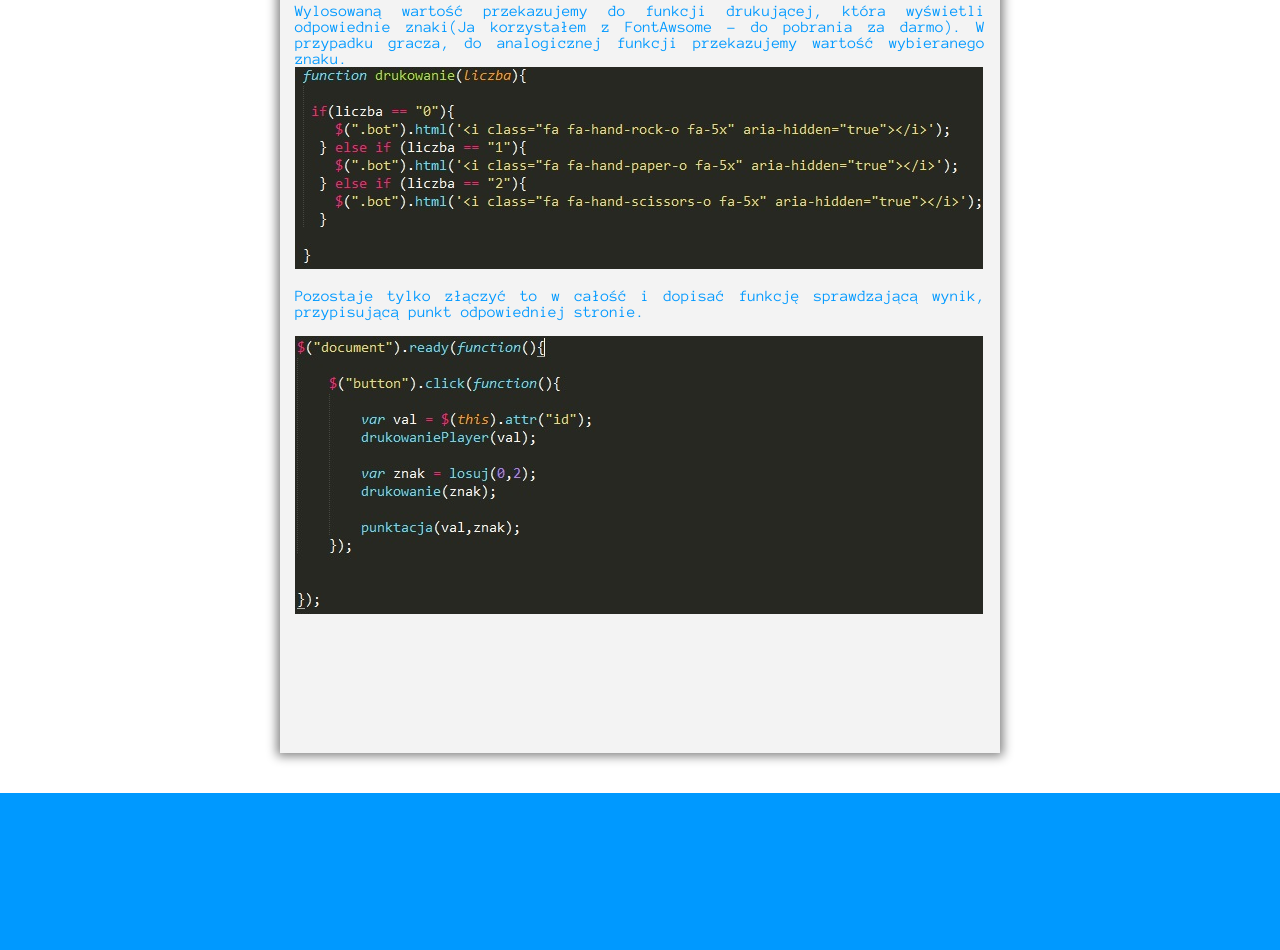
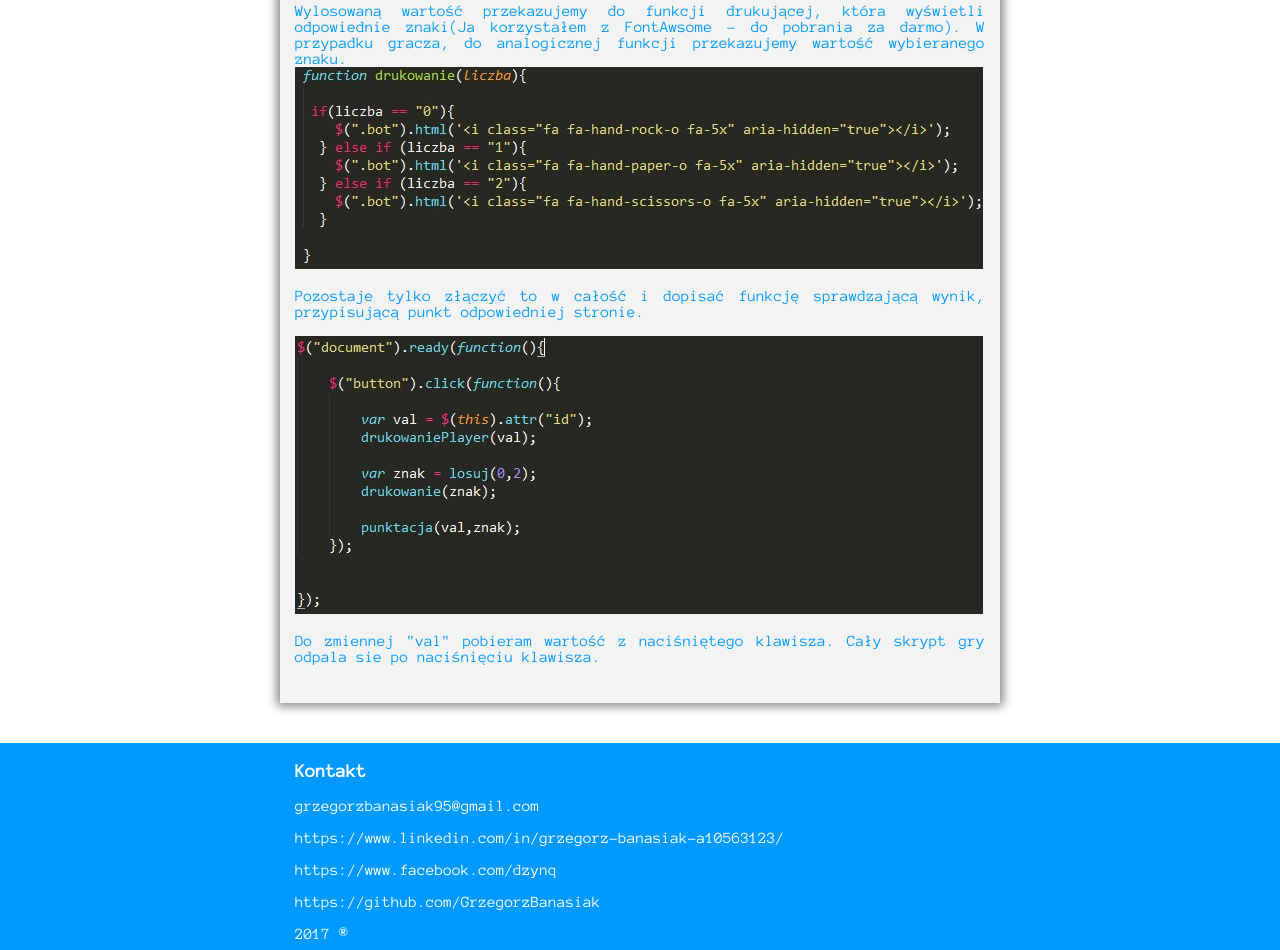
Before and after one commit to GrzegorzBanasiak/RockPaperScissor, a plain HTML site: page RockPaperScissor/index.html in a window 1280 px wide. Shown: the part 1030-1980 px from the top of the page. Before the commit the page ends 1831 px from the top, so only its background shows below. Drawn offline with Linux system fonts and the light colour scheme.

Commit message:
Add files via upload

```diff
--- a/RockPaperScissor/css/style.css
+++ b/RockPaperScissor/css/style.css
@@ -97,7 +97,20 @@ body{
 	background-color: #F3F3F3;
 	margin: 0 auto;
 	width: 690px;
-	height: 1100px;
+	height: 1050px;
 	box-shadow: 0 0 10px 3px grey;
 	padding: 15px;
 }
+.kontakt{
+	width: 100%;
+	background-color: #0099FF;
+	font-family: 'Anonymous Pro', sans-serif;
+	color: white;
+}
+.kontaktPanel{
+	width: 690px;
+	margin: 0 auto;
+}
+.footer{
+	margin: 0 auto;
+}
--- a/RockPaperScissor/index.html
+++ b/RockPaperScissor/index.html
@@ -59,6 +59,17 @@
         <img src="img\image2.jpg">
         <p>Pozostaje tylko złączyć to w całość i dopisać funkcję sprawdzającą wynik, przypisującą punkt odpowiedniej stronie.</p>
         <img src="img\image3.jpg">
+        <p>Do zmiennej "val" pobieram wartość z naciśniętego klawisza. Cały skrypt gry odpala sie po naciśnięciu klawisza.</p>
+      </div>
+    </div>
+    <div class="kontakt">
+      <div class="kontaktPanel">
+        <h3>Kontakt</h3>
+        <p>grzegorzbanasiak95@gmail.com</p>
+        <p>https://www.linkedin.com/in/grzegorz-banasiak-a10563123/</p>
+        <p>https://www.facebook.com/dzynq</p>
+        <p>https://github.com/GrzegorzBanasiak</p>
+        <div class="footer">2017 &reg;</div>
       </div>
     </div>
 
```
